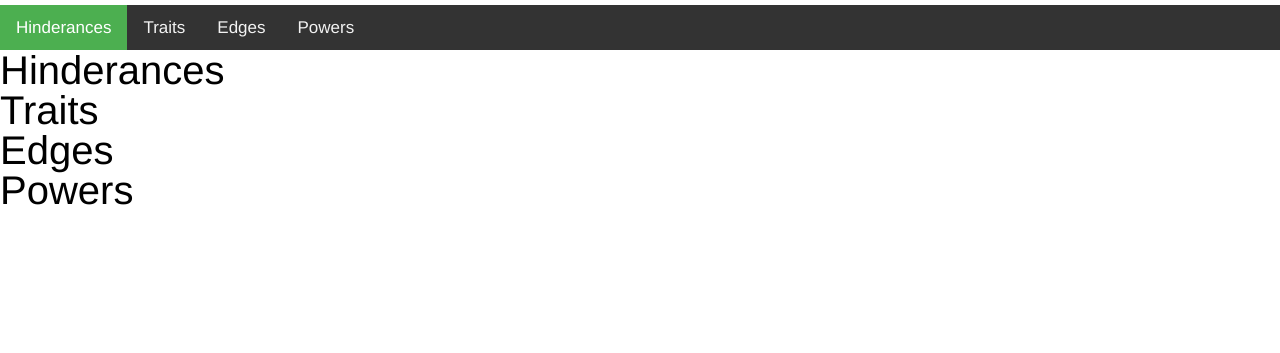
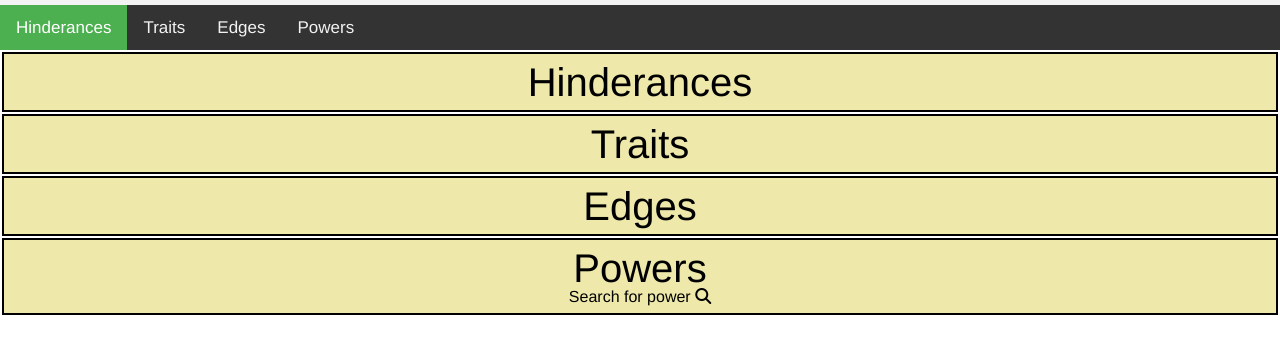
Before and after one commit to Chip-L/SWADE_CS, a plain HTML site: page index.html in a window 1280 px wide. Shown: the part 75-428 px from the top of the page. Drawn offline with Linux system fonts and the light colour scheme.

Commit message:
Started sections - need to rethink nav

```diff
--- a/index.html
+++ b/index.html
@@ -14,7 +14,8 @@
 
 	<!-- reset the CSS to get rid of browser overwrites -->
 	<link rel="stylesheet" href="./resources/css/reset.css">
-	<link rel="stylesheet" href="https://cdnjs.cloudflare.com/ajax/libs/font-awesome/4.7.0/css/font-awesome.min.css">
+	<!-- Font Awesome -->
+	<script src="https://kit.fontawesome.com/25675738d4.js" crossorigin="anonymous"></script>
 	<!-- Main CSS file -->
 	<link rel="stylesheet" href="./resources/css/style.css">
 
@@ -40,21 +41,28 @@
 	  <a href="#edges">Edges</a>
 	  <a href="#powers">Powers</a>
 	  <a href="javascript:void(0);" class="icon" onclick="topNavFunc()">
-	    <i class="fa fa-bars"></i>
+	    <i class="fas fa-bars"></i>
 	  </a>
 	</div>
 	<main>
-		<section id="hinderances">
+		<section id="hinderances" class="">
 			<h1>Hinderances</h1>
 		</section>
-		<section id="traits">
+		<section id="traits" class="">
 			<h1>Traits</h1>
 		</section>
-		<section id="edges">
+		<section id="edges" class="">
 			<h1>Edges</h1>
 		</section>
-		<section id="powers">
+		<section id="powers" class="active">
 			<h1>Powers</h1>
+			<article class="">
+				<div class="">
+					<label for="">Search for power</label>
+					<i class="fas fa-search"></i>
+				</div>
+
+			</article>
 		</section>
 	</main>
 
@@ -62,7 +70,6 @@
 <!-------------------------------- Javascript --------------------------------->
 	<!-- add scripts here -->
 	<!-- jQuery -->
-	<!-- Bootstrap -->
 	<!-- site JS scripts -->
 	<script type="text/javascript" src="./resources/js/main.js"></script>
 	<!-- <script type="text/javascript" src="./resources/js/tests.js"></script> -->
--- a/resources/css/style.css
+++ b/resources/css/style.css
@@ -1,4 +1,8 @@
 /****************************** Universal Styles ******************************/
+
+* {
+  box-sizing: border-box;
+}
 
 html {
   font-family: Helvetica;
@@ -48,6 +52,7 @@ header {
 */
   text-align: center;
   height: 5em;
+  background-color: #f3f3f3;
 
   display: flex;
   flex-flow: row nowrap;
@@ -144,3 +149,12 @@ h2 {
     text-align: left;
   }
 }
+
+/********************************** Section  **********************************/
+section{
+  border: solid 2px black;
+  margin: .125em;
+  padding: .5em;
+  text-align: center;
+  background-color: #eee8aa;
+}
--- a/resources/js/main.js
+++ b/resources/js/main.js
@@ -1,4 +1,5 @@
-/* Toggle between adding and removing the "responsive" class to topnav when the user clicks on the icon */
+/* Toggle between adding and removing the "responsive" class to topnav when the
+ user clicks on the icon */
 function topNavFunc() {
   var x = document.getElementById("myTopnav");
   if (x.className === "topnav") {
```
